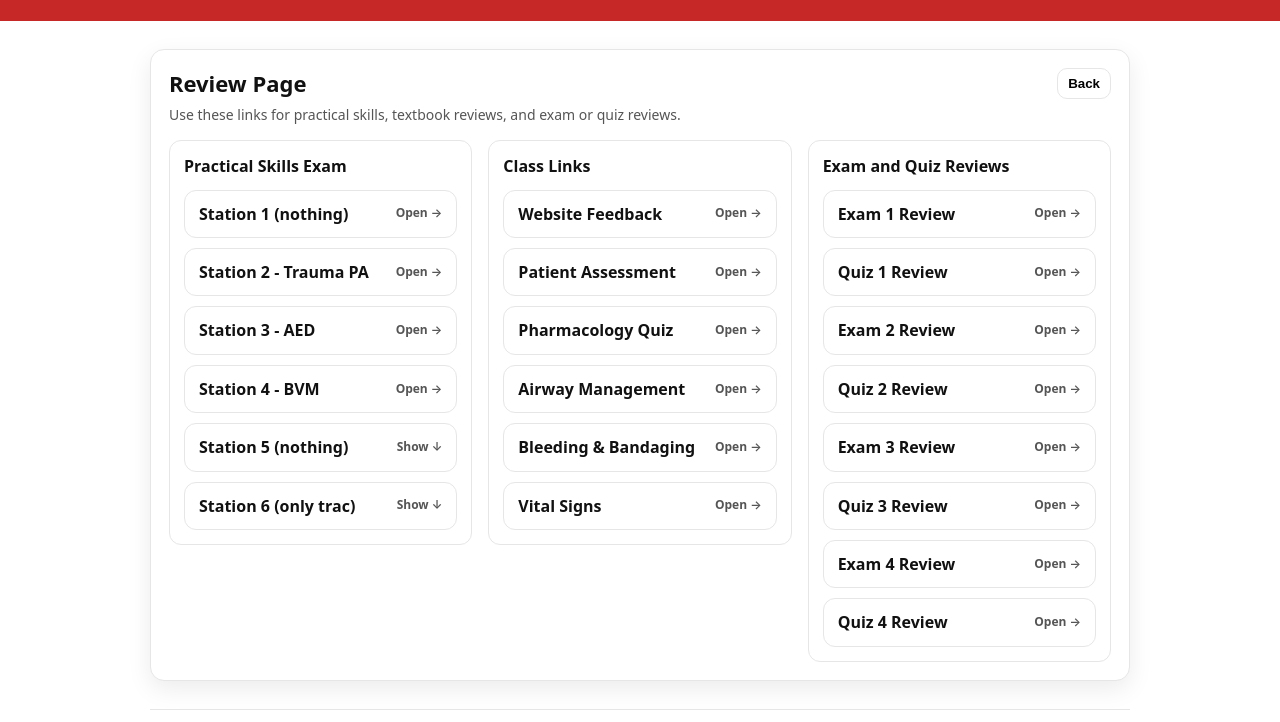
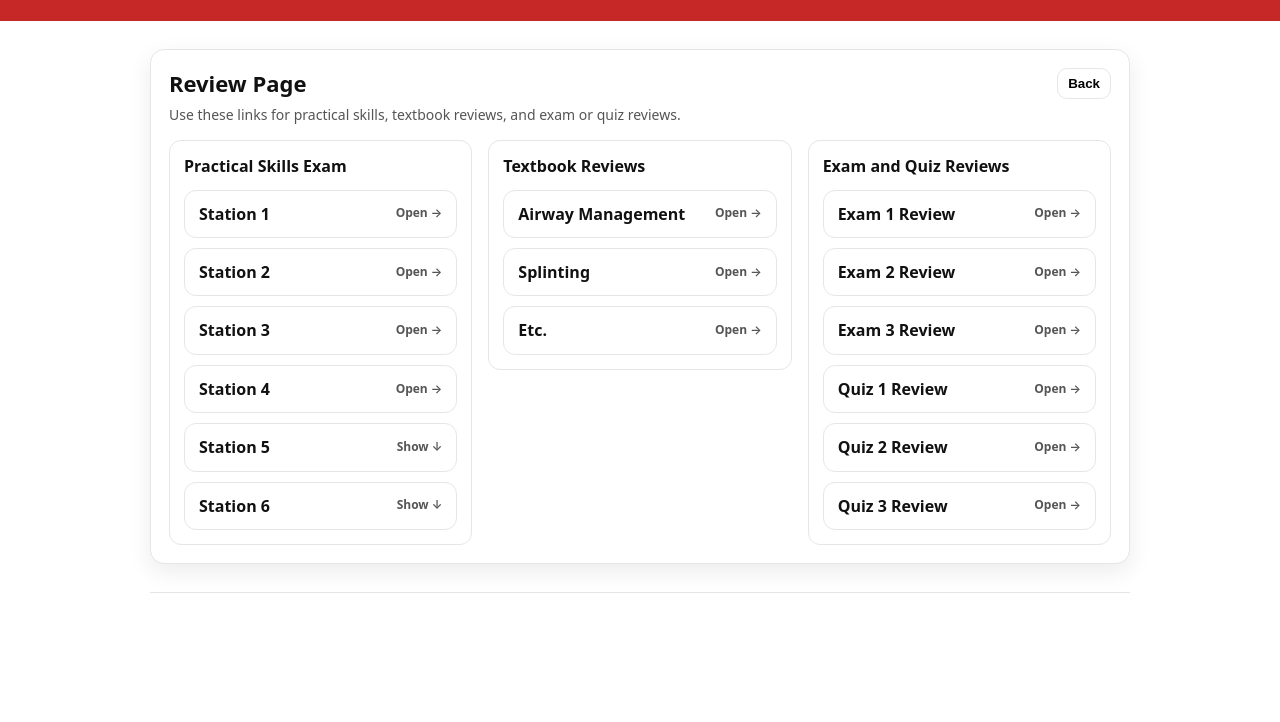
Before and after one commit to veronikagulko/skill-sheets, a plain HTML site: page index.html in a window 1280 px wide. Both pictures are taken after a click on the button "Review Page". Shown: the part 108-830 px from the top of the page. After the commit the page ends 800 px from the top, so only its background shows below. Drawn offline with Linux system fonts and the light colour scheme.

Commit message:
added 5691

```diff
--- a/index.html
+++ b/index.html
@@ -342,6 +342,7 @@
         <button class="class-btn" data-class="5609" aria-pressed="false">Class 5609</button>
         <button class="class-btn" data-class="5610" aria-pressed="false">Class 5610</button>
         <button class="class-btn" data-class="5612" aria-pressed="false">Class 5612</button>
+        <button class="class-btn" data-class="5961" aria-pressed="false">Class 5961</button>
       </div>
 
       <div class="dropdown" id="dropdown">
@@ -386,13 +387,13 @@
             </h3>
             <div class="review-column-body" id="practicalSkillsList">
               <ul class="review-list">
-              <li><a href="#" target="_blank" rel="noopener"><span class="name">Station 1 (nothing)</span><span class="small">Open →</span></a></li>
-              <li><a href="https://drive.google.com/file/d/1fslk_bLkBRmPhy1eNzsbRwWvYj4EyHr1/view?usp=sharing" target="_blank" rel="noopener"><span class="name">Station 2 - Trauma PA</span><span class="small">Open →</span></a></li>
-              <li><a href="https://drive.google.com/file/d/1cPEwteaVu-rSEnXUHciwPsOs0zlGWrx2/view?usp=sharing" target="_blank" rel="noopener"><span class="name">Station 3 - AED</span><span class="small">Open →</span></a></li>
-              <li><a href="https://drive.google.com/file/d/1z_j0Zd8nGQBVUtQqde3PbIXHwCTL7jjS/view?usp=sharing" target="_blank" rel="noopener"><span class="name">Station 4 - BVM</span><span class="small">Open →</span></a></li>
+              <li><a href="#" target="_blank" rel="noopener"><span class="name">Station 1</span><span class="small">Open →</span></a></li>
+              <li><a href="#" target="_blank" rel="noopener"><span class="name">Station 2</span><span class="small">Open →</span></a></li>
+              <li><a href="#" target="_blank" rel="noopener"><span class="name">Station 3</span><span class="small">Open →</span></a></li>
+              <li><a href="#" target="_blank" rel="noopener"><span class="name">Station 4</span><span class="small">Open →</span></a></li>
               <li>
                 <button class="review-toggle" type="button" aria-expanded="false" aria-controls="station5List">
-                  <span class="name">Station 5 (nothing)</span><span class="small">Show ↓</span>
+                  <span class="name">Station 5</span><span class="small">Show ↓</span>
                 </button>
                 <ul class="sub-review-list" id="station5List" hidden>
                   <li><a href="#" target="_blank" rel="noopener"><span class="name">Station 5A</span><span class="small">Open →</span></a></li>
@@ -402,12 +403,12 @@
               </li>
               <li>
                 <button class="review-toggle" type="button" aria-expanded="false" aria-controls="station6List">
-                  <span class="name">Station 6 (only trac)</span><span class="small">Show ↓</span>
+                  <span class="name">Station 6</span><span class="small">Show ↓</span>
                 </button>
                 <ul class="sub-review-list" id="station6List" hidden>
                   <li><a href="#" target="_blank" rel="noopener"><span class="name">Station 6A</span><span class="small">Open →</span></a></li>
                   <li><a href="#" target="_blank" rel="noopener"><span class="name">Station 6B</span><span class="small">Open →</span></a></li>
-                  <li><a href="https://drive.google.com/file/d/179SSXWG2CbzEKeuhzSde-c_bcGi_jvrN/view?usp=sharing" target="_blank" rel="noopener"><span class="name">Station 6C - Traction</span><span class="small">Open →</span></a></li>
+                  <li><a href="#" target="_blank" rel="noopener"><span class="name">Station 6C</span><span class="small">Open →</span></a></li>
                 </ul>
               </li>
               </ul>
@@ -417,17 +418,14 @@
           <section class="review-column" aria-label="Textbook Reviews">
             <h3>
               <button class="review-column-toggle" type="button" aria-expanded="false" aria-controls="textbookReviewsList">
-                <span>Class Links</span><span class="small">Show ↓</span>
+                <span>Textbook Reviews</span><span class="small">Show ↓</span>
               </button>
             </h3>
             <div class="review-column-body" id="textbookReviewsList">
               <ul class="review-list">
-                <li><a href="https://forms.gle/BuncLhJt7xiPbkod7" target="_blank" rel="noopener"><span class="name">Website Feedback</span><span class="small">Open →</span></a></li>
-                <li><a href="https://drive.google.com/file/d/1O6Aw6X53SwnFKDDg0jmu4NsmQFqlHKWV/view?usp=sharing" target="_blank" rel="noopener"><span class="name">Patient Assessment</span><span class="small">Open →</span></a></li>
-                <li><a href="https://docs.google.com/forms/d/e/1FAIpQLSe9s58NXy9h8sMfDWOugra4sP_T6n3BAx7jzYOZKpLGybT2Ig/viewform" target="_blank" rel="noopener"><span class="name">Pharmacology Quiz</span><span class="small">Open →</span></a></li>
-                <li><a href="https://docs.google.com/document/d/14qtE1U_m7AC0PlSLsdQD-iUzFX54tohl2kz0k2IBl7Y/edit?usp=sharing" target="_blank" rel="noopener"><span class="name">Airway Management</span><span class="small">Open →</span></a></li>
-                <li><a href="https://drive.google.com/file/d/1dM-L4pkZ_NceHD10nslsWNAWI6ZfS_OV/view?usp=sharing" target="_blank" rel="noopener"><span class="name">Bleeding & Bandaging</span><span class="small">Open →</span></a></li>
-                <li><a href="https://drive.google.com/file/d/1AmQQRqM0Erw6pmXb-qrl3CRGNzZR36TP/view?usp=sharing" target="_blank" rel="noopener"><span class="name">Vital Signs</span><span class="small">Open →</span></a></li>
+                <li><a href="#" target="_blank" rel="noopener"><span class="name">Airway Management</span><span class="small">Open →</span></a></li>
+                <li><a href="#" target="_blank" rel="noopener"><span class="name">Splinting</span><span class="small">Open →</span></a></li>
+                <li><a href="#" target="_blank" rel="noopener"><span class="name">Etc.</span><span class="small">Open →</span></a></li>
               </ul>
             </div>
           </section>
@@ -440,14 +438,12 @@
             </h3>
             <div class="review-column-body" id="examQuizReviewsList">
               <ul class="review-list">
-                <li><a href="https://drive.google.com/file/d/1DeZqOZiZFYxnINdi2KXBD_VAzWT0tGdx/view?usp=sharing" target="_blank" rel="noopener"><span class="name">Exam 1 Review</span><span class="small">Open →</span></a></li>
-                <li><a href="https://drive.google.com/file/d/1WKMV3zf7eXGV8oUE3MPolk0fq2jqCAsg/view?usp=sharing" target="_blank" rel="noopener"><span class="name">Quiz 1 Review</span><span class="small">Open →</span></a></li>
-                <li><a href="https://drive.google.com/file/d/12Lf5wjTyfh8NhxyZdrMuk8TaXSUoYozh/view?usp=sharing" target="_blank" rel="noopener"><span class="name">Exam 2 Review</span><span class="small">Open →</span></a></li>
-                <li><a href="https://drive.google.com/file/d/1cL3X-fHNOKCQE6RysoB98LC3IP_qZPAk/view?usp=sharing" target="_blank" rel="noopener"><span class="name">Quiz 2 Review</span><span class="small">Open →</span></a></li>
-                <li><a href="https://drive.google.com/file/d/1UlvVDHREWLHkK4xzqZu3Mtbf3soswVS2/view?usp=sharing" target="_blank" rel="noopener"><span class="name">Exam 3 Review</span><span class="small">Open →</span></a></li>
-                <li><a href="https://drive.google.com/file/d/1yDqUJhetaTXC4Gf9UlnFnRF73z3by0uH/view?usp=sharing" target="_blank" rel="noopener"><span class="name">Quiz 3 Review</span><span class="small">Open →</span></a></li>
-                <li><a href="https://drive.google.com/file/d/1V1iMXRMqt7NcZgsJwHsLG4eBRUUkXhI8/view?usp=sharing" target="_blank" rel="noopener"><span class="name">Exam 4 Review</span><span class="small">Open →</span></a></li>
-                <li><a href="https://drive.google.com/file/d/1KiMao387LjbbXsqvyqvsjk5ilZphjYm0/view?usp=sharing" target="_blank" rel="noopener"><span class="name">Quiz 4 Review</span><span class="small">Open →</span></a></li>
+                <li><a href="#" target="_blank" rel="noopener"><span class="name">Exam 1 Review</span><span class="small">Open →</span></a></li>
+                <li><a href="#" target="_blank" rel="noopener"><span class="name">Exam 2 Review</span><span class="small">Open →</span></a></li>
+                <li><a href="#" target="_blank" rel="noopener"><span class="name">Exam 3 Review</span><span class="small">Open →</span></a></li>
+                <li><a href="#" target="_blank" rel="noopener"><span class="name">Quiz 1 Review</span><span class="small">Open →</span></a></li>
+                <li><a href="#" target="_blank" rel="noopener"><span class="name">Quiz 2 Review</span><span class="small">Open →</span></a></li>
+                <li><a href="#" target="_blank" rel="noopener"><span class="name">Quiz 3 Review</span><span class="small">Open →</span></a></li>
               </ul>
             </div>
           </section>
@@ -555,6 +551,12 @@
         { name: "Carlos Torres", url: "https://docs.google.com/document/d/1kd7aKhZnCnXjLDLh3Jkvsamn94UdzpEJ2sJ1T0TvqcM/edit?usp=sharing" },
         { name: "Meng Ling Yang", url: "https://docs.google.com/document/d/1uXpp08JtDE97LKpsjNotfRD9Jeu1m8dJ38C1R4z7xKM/edit?usp=sharing" },
         { name: "Zilan Yuan", url: "https://docs.google.com/document/d/1DdnmeE3LwQphtrmhrEJ9gXT5XpNTraHgF8EZXm-EIqI/edit?usp=sharing" }
+      ],
+      "5961": [
+        { name: "Martin Uhr", url: "https://docs.google.com/document/d/1yLZ3CYOEemcQmLNL08gc5lfT9udLBPPMOInqe2VDiDU/edit?usp=sharing" },
+        { name: "Daniel E. Limond", url: "https://docs.google.com/document/d/1tUEZ_pdrmdR0nOYDjCx4NeZbcch0eNbfeU14FXUVbNM/edit?usp=sharing" },
+        { name: "Shimshon D. Flohr", url: "https://docs.google.com/document/d/1QTW1qa7efbH6EhE8Pqkvk94GbGQM_leFikkUOJuIN38/edit?usp=sharing" },
+        { name: "Kalman Blumenthal", url: "https://docs.google.com/document/d/1YPwCdOpMA9pye4c3fp8_eIHZ5jTIGt5-mJYJoIwU9PU/edit?usp=sharing" }
       ]
     };
 
```
